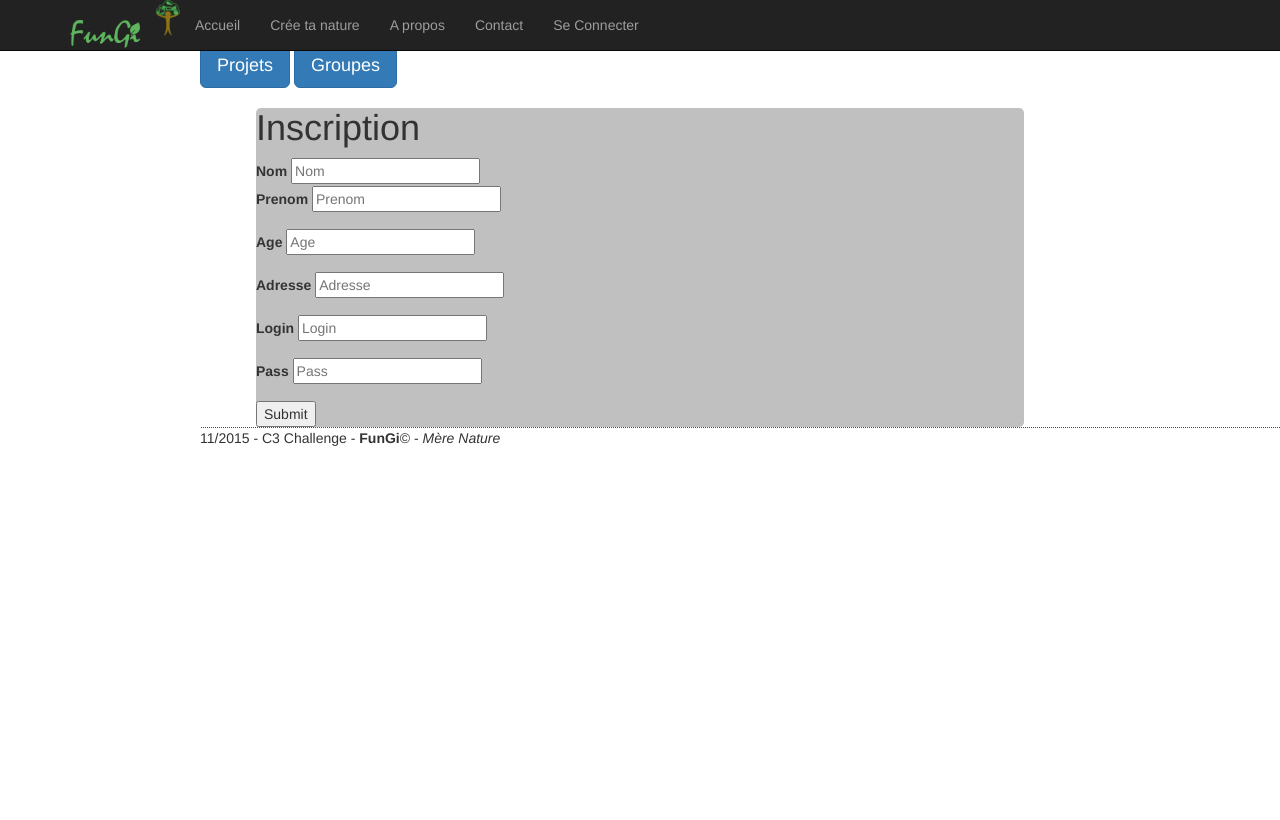
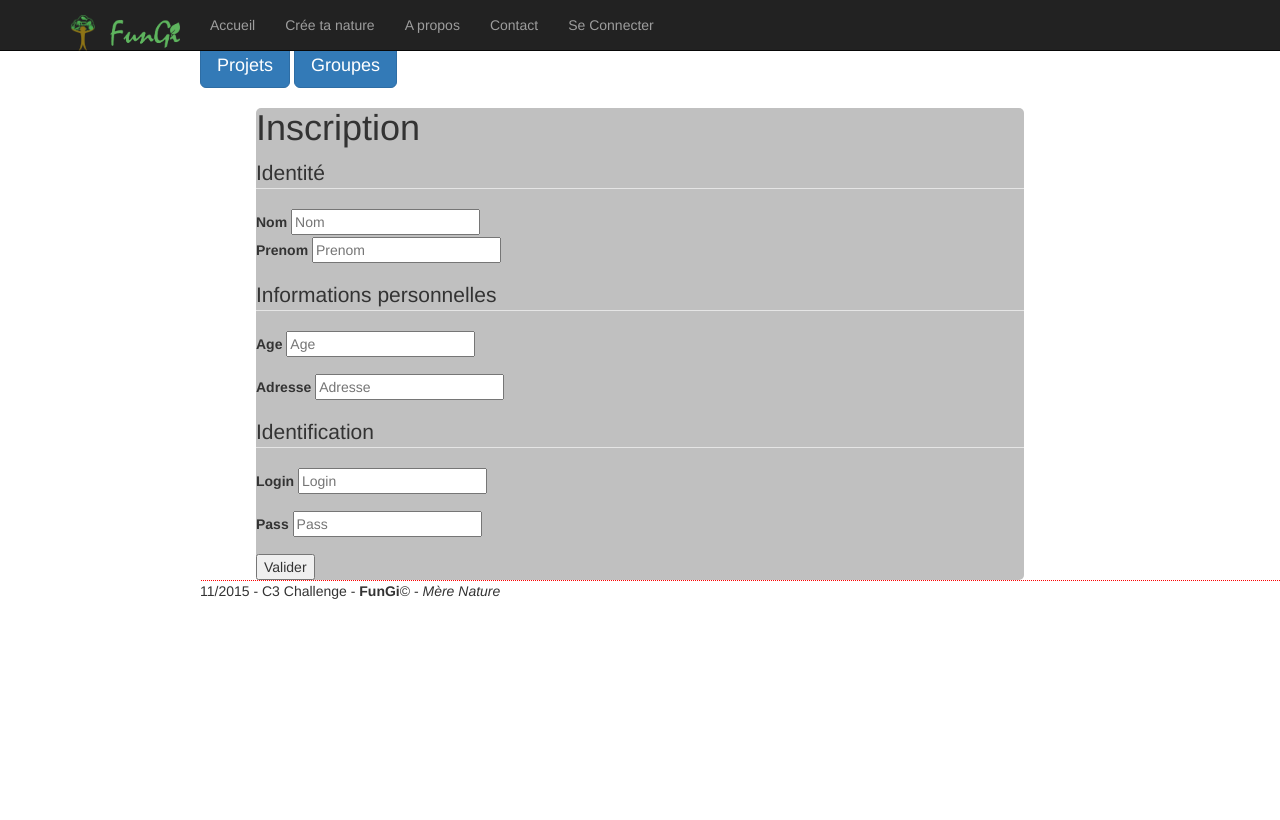
Before and after one commit to mayoule/mereNature, a PHP site: page /arbre/inscription.php in a window 1280 px wide. Shown: the top 820 px of the page. Run offline with PHP 8.4, Linux system fonts and the light colour scheme; some web fonts are replaced.

Commit message:
apport de modifications

```diff
--- a/php/apropos.php
+++ b/php/apropos.php
@@ -80,7 +80,7 @@
             </table>
 
 
-            <h4>Rassemblés autour d'un même projet: <strong>faire naître la nature n'importe où</strong>.
+            <h4>Rassemblés autour d'un même projet : <strong>faire naître la nature n'importe où</strong>.
             Fort de cette expérience de partage des compétences, et pour répondre à un besoin du
             Biofablab de Toulouse, nous avons décidé de créer cette plateforme de Biomakers, où
             les compétences, les ressources et les envies de chacun peuvent s'exprimer.
--- a/php/head.php
+++ b/php/head.php
@@ -8,7 +8,7 @@
             <span class="icon-bar"></span>
             <span class="icon-bar"></span>
           </button>
-		  <img src="./image/logo_cloud_fini.png" alt="Ce qui nous unis" width=25px>
+		  <a class="navbar-brand" href="index.php"><img src="./image/logo_cloud_fini.png" alt="Ce qui nous unis" width=25px></a>
           <a class="navbar-brand" href="index.php"><img src="./image/bandeau_meme_couleur.png" alt="Ce qui nous unis" width=70px></a>
         </div>
         <div id="navbar" class="collapse navbar-collapse">
--- a/php/inscription.php
+++ b/php/inscription.php
@@ -15,8 +15,10 @@
             <?php
                 if(empty($_GET["nom"]) or empty($_GET["prenom"]) or empty($_GET['age'])){
             ?>
-                <fieldset>
-                    <form method='get' action=#>
+
+			<form method='get' action=#>
+				<fieldset>
+				<legend>Identité</legend>
                         <div >
                             <label for="nom">Nom</label>
                             <input type="nom"  id="nom" placeholder="Nom" name='nom' >
@@ -25,6 +27,9 @@
                             <label for="prenom">Prenom</label>
                             <input type="prenom"  id="prenom" placeholder="Prenom" name='prenom'>
                             </div>
+				</fieldset>
+				<fieldset>
+				<legend>Informations personnelles</legend>
                         <div class="form-group">
                             <label for="age">Age</label>
                             <input type="age"  id="age" placeholder="Age" name='age'>
@@ -33,6 +38,9 @@
                             <label for="adresse">Adresse</label>
                             <input type="adresse"  id="adresse" placeholder="Adresse" name='adresse'>
 						</div>
+				</fieldset>
+				<fieldset>
+				<legend>Identification</legend>
 						<div class="form-group">
                             <label for="login">Login</label>
                             <input type="login"  id="login" placeholder="Login" name='login'>
@@ -42,7 +50,7 @@
                             <input type="password"  id="pass" placeholder="Pass" name='pass'>
 						</div>
 
-                        <button type="submit"  value='Valider'>Submit</button>
+                        <button type="submit"  value='Valider'>Valider</button>
                     </form>
                 </fieldset>
 
```
